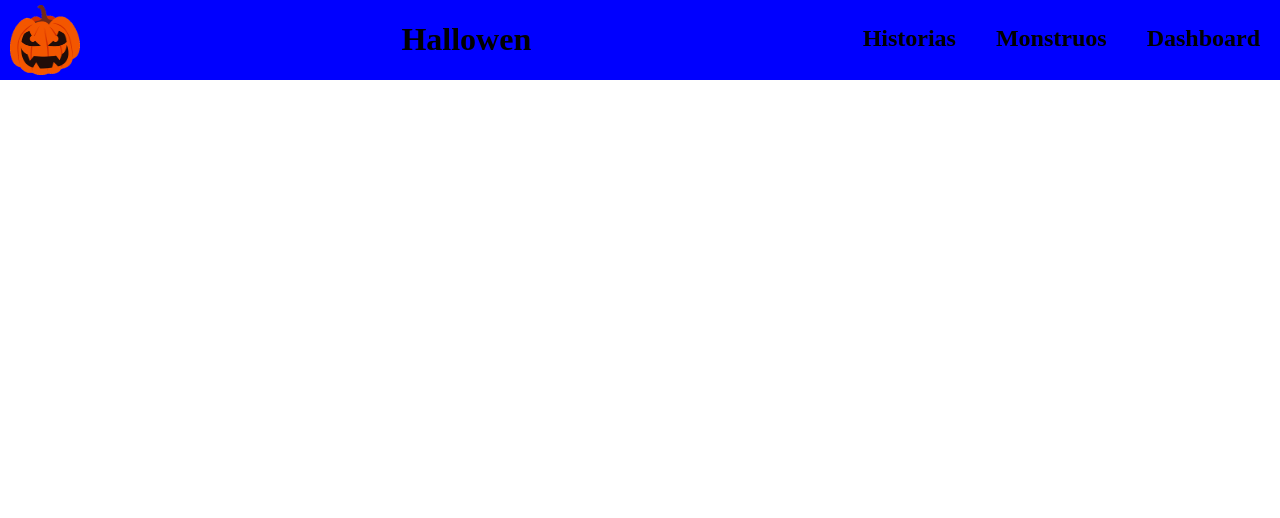
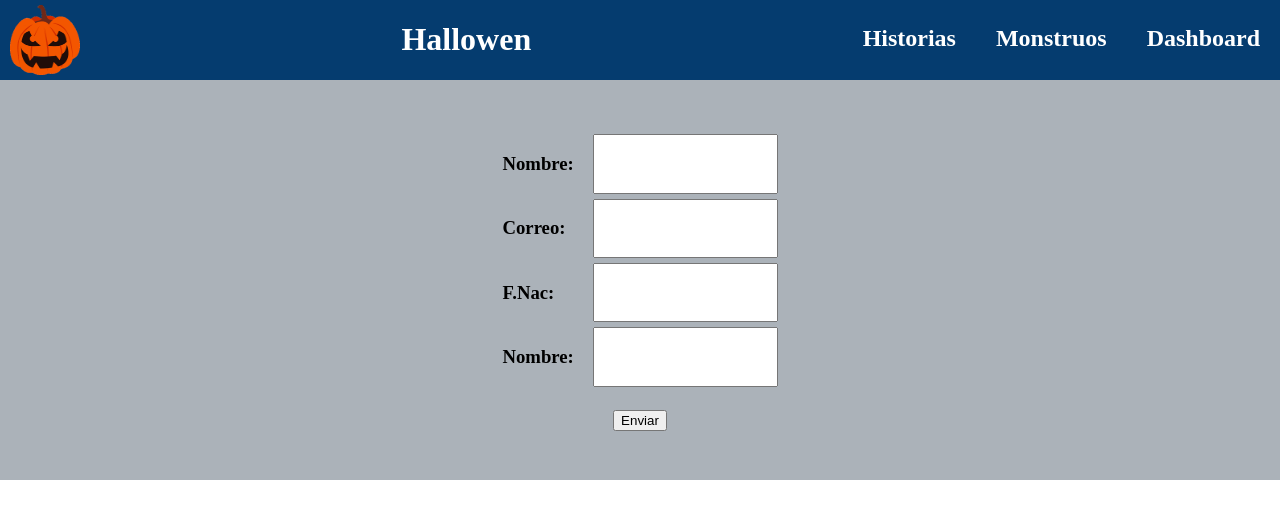
Before and after one commit to humildementebueno/Proyecto-Hallowen, a plain HTML site: page index.html in a window 1280 px wide. Drawn offline with Linux system fonts and the light colour scheme.

Commit message:
adding main and finished my firs window basic

```diff
--- a/index.html
+++ b/index.html
@@ -20,7 +20,31 @@
         </div>
     </header>
     <main>
+        <div class="container-main">
+            <div class="horizontal-blocks">
+                <div class="horizontal-block-1">
+                    <h3 class="input-border-h3">Nombre:</h3>
+                    <input type="text">
+                </div>
+                <div class="horizontal-block-1">
+                    <h3 class="input-border-h3">Correo:</h3>
+                    <input type="text">
+                </div>
+                <div class="horizontal-block-1">
+                    <h3 class="input-border-h3">F.Nac:</h3>
+                    <input type="text">
+                </div>
+                <div class="horizontal-block-1">
+                    <h3 class="input-border-h3">Nombre:</h3>
+                    <input type="text">
+                </div>
+                <br>
+                <div class="button-block">
+                    <button class="btn-save">Enviar</button>
+                </div>
 
+            </div>
+        </div>
     </main>
     <footer>
 
--- a/style.css
+++ b/style.css
@@ -3,7 +3,8 @@ body{
     padding: 0;
 }
 header{
-    background-color: blue;
+    background-color: #053C6F;
+    color: white;
 }
 .container-header{
     display: flex;
@@ -20,3 +21,27 @@ img{
     height: 70px;
     margin: 5px 10px;
 }
+/* main*/
+
+.container-main{
+    background-color: #ABB2B9;
+    display: flex;
+    justify-content: center;
+    align-items: center;
+    height: 400px;
+}
+
+.horizontal-blocks{
+    width: 500px;
+}
+.horizontal-block-1{
+    display: flex;
+    justify-content: center;
+    margin: 5px 0px;
+}
+.input-border-h3{
+    width: 90px;
+}
+.button-block{
+    text-align: center;
+}
```
